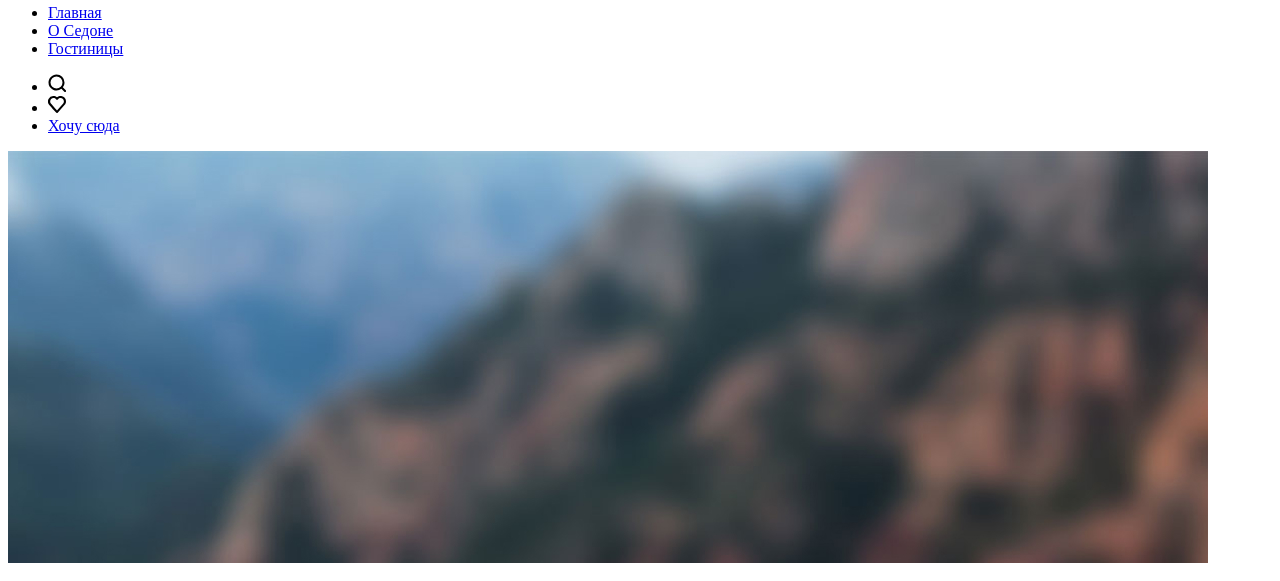
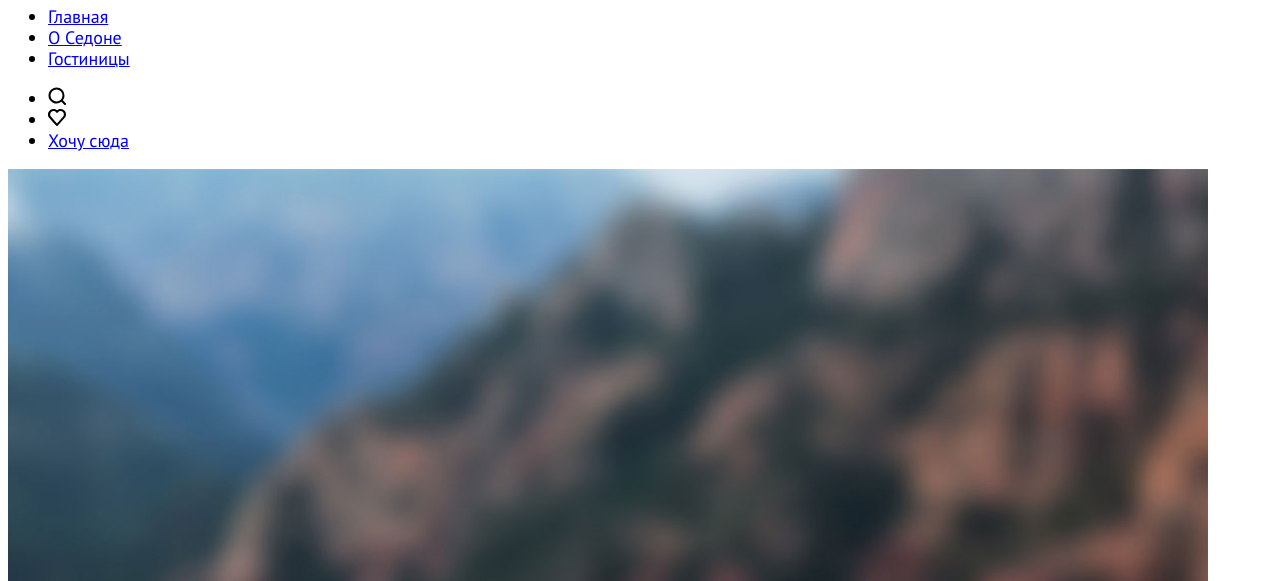
Before and after one commit to htmlacademy-htmlcss/2344699-sedona-37, a plain HTML site: page catalog.html in a window 1280 px wide. Shown: the part 94-675 px from the top of the page. Drawn offline with Linux system fonts and the light colour scheme.

Commit message:
Добавлен файл со стилями, прописаны шрифты

```diff
--- a/catalog.html
+++ b/catalog.html
@@ -5,6 +5,7 @@
     <title>HTML Academy: Седона. Гостиницы</title>
     <link rel="icon" href="favicon.ico">
     <link rel="icon" type="image/png" href="images/favicon.svg">
+    <link rel="stylesheet" href="styles/styles.css">
   </head>
   <body>
     <div>
--- a/index.css
+++ /dev/null
@@ -1,3 +0,0 @@
-.main__decorate-dash {
-  border-bottom: 2px  solid rgba(0, 0, 0, 0.3);
-}
--- /dev/null
+++ b/styles/styles.css
@@ -0,0 +1,21 @@
+@font-face {
+  font-family: "PT Sans";
+  font-style: normal;
+  font-weight: 400;
+  src: url("../fonts/ptsans-400.woff2") format("woff2");
+  font-display: swap;
+}
+
+@font-face {
+  font-family: "PT Sans";
+  font-style: normal;
+  font-weight: 700;
+  src: url("../fonts/ptsans-700.woff2") format("woff2");
+  font-display: swap;
+}
+
+body {
+  font-family: "PT Sans", sans-serif;
+  font-size: 18px;
+  line-height: 21px;
+}
```
Also changed, not shown: index.html (+1 -0 lines).
